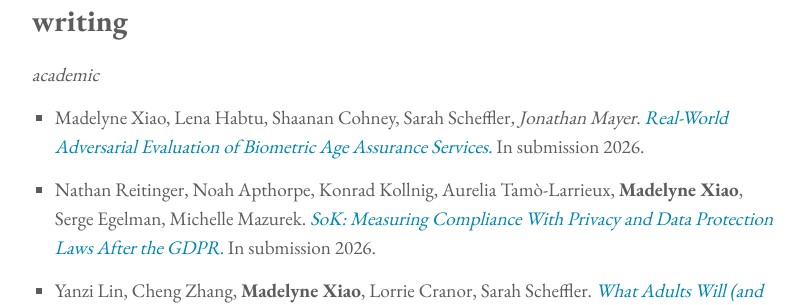
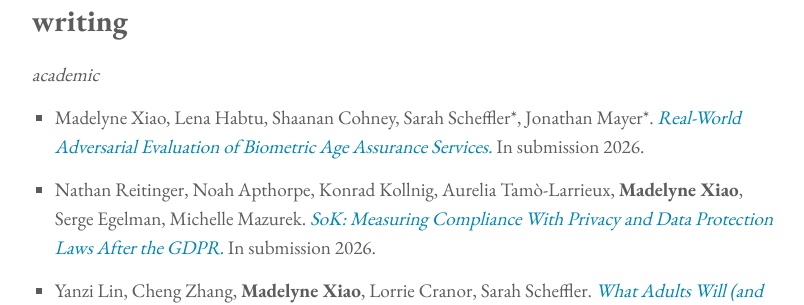
Before and after one commit to madelyne/madelyne.github.io, a Jekyll site: the page built from pubs.md, in a window 1280 px wide and 900 px high. Shown: the part 143-448 px from the top of the window, without its empty margins (237-1041 px from the left). Built offline with Jekyll 4.4.1, drawn with Linux system fonts in a browser that asks for light colours.

Commit message:
Update pubs.md

```diff
--- a/pubs.md
+++ b/pubs.md
@@ -7,7 +7,7 @@ permalink: /writing/
 
 _academic_
 
-- Madelyne Xiao, Lena Habtu, Shaanan Cohney, Sarah Scheffler*, Jonathan Mayer*. [_Real-World Adversarial Evaluation of Biometric Age Assurance Services._](https://madelyne.github.io/preprint_adversarial_age_verif_evals.pdf) In submission 2026.
+- Madelyne Xiao, Lena Habtu, Shaanan Cohney, Sarah Scheffler\*, Jonathan Mayer\*. [_Real-World Adversarial Evaluation of Biometric Age Assurance Services._](https://madelyne.github.io/preprint_adversarial_age_verif_evals.pdf) In submission 2026.
 
 - Nathan Reitinger, Noah Apthorpe, Konrad Kollnig, Aurelia Tamò-Larrieux, **Madelyne Xiao**, Serge Egelman, Michelle Mazurek. [_SoK: Measuring Compliance With Privacy and Data Protection Laws After the GDPR._](https://papers.ssrn.com/sol3/papers.cfm?abstract_id=7307500) In submission 2026.
 
```
